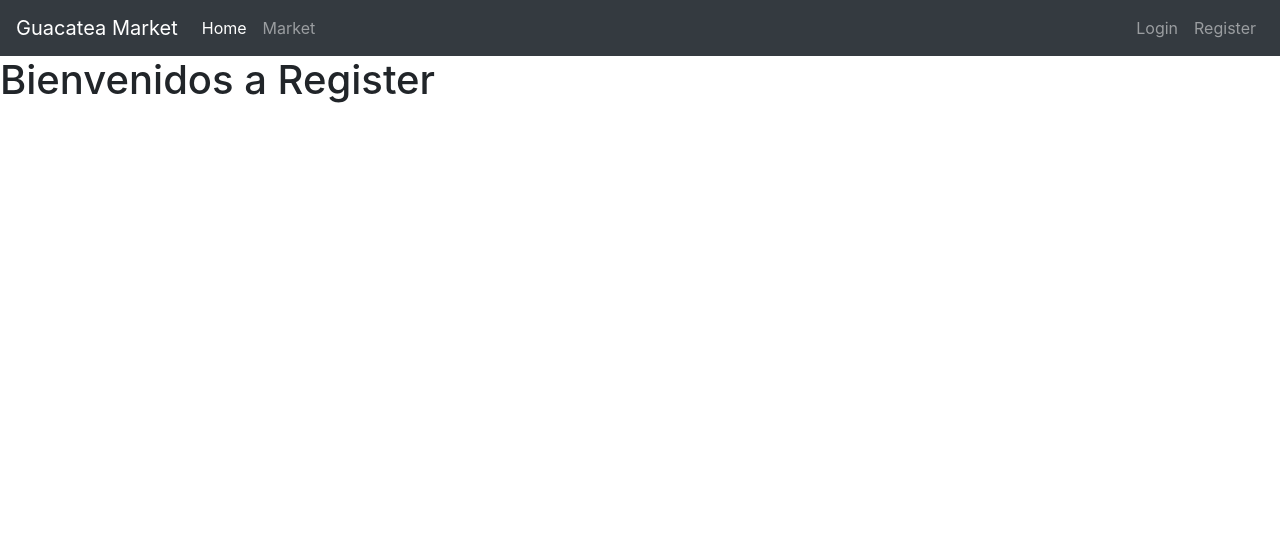
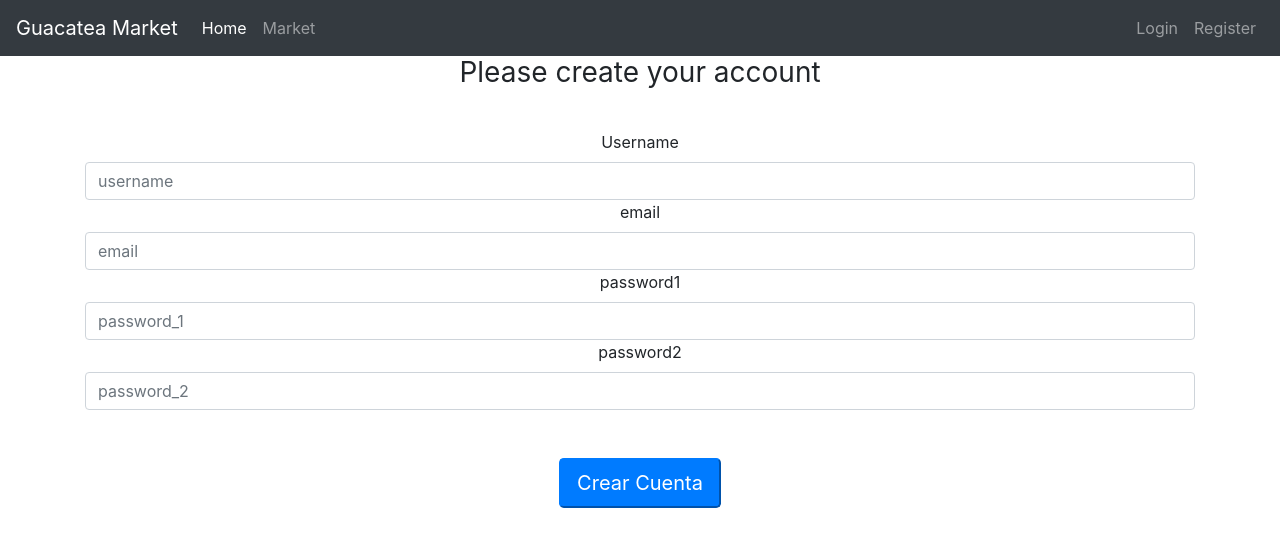
Before and after one commit to Backup8Bits/Guacatea_Market, a Flask app: page /register in a window 1280 px wide. Shown: the top 555 px of the page. Run offline with Flask 2, Linux system fonts and the light colour scheme; some libraries are stand-ins or nearby versions.

Commit message:
Added forms functionality

```diff
--- a/guacatea_market/market/forms.py
+++ b/guacatea_market/market/forms.py
@@ -1 +1,16 @@
 # Aca estaran los formularios que haremos con flask_wtf y wtforms
+from flask_wtf import FlaskForm
+from wtforms import StringField, PasswordField, SubmitField
+
+class RegisterForm(FlaskForm):
+    username = StringField(label='Username')
+    email = StringField('email')
+    password_1 = PasswordField('password1')
+    password_2 = PasswordField('password2')
+    submit = SubmitField('Crear Cuenta')
+
+
+class LoginForm(FlaskForm):
+    username = StringField('username')
+    password = PasswordField('password')
+    submit = SubmitField('submit')
--- a/guacatea_market/market/routes.py
+++ b/guacatea_market/market/routes.py
@@ -1,5 +1,6 @@
 from market import app
 from flask import render_template
+from market.forms import RegisterForm, LoginForm
 
 
 @app.route('/')
@@ -15,7 +16,9 @@ def market_page():
 
 @app.route('/register', methods=["GET","POST"])
 def register_page():
-    return render_template('register.html')
+    form = RegisterForm()
+
+    return render_template('register.html', form=form)
 
 
 @app.route('/login', methods=["GET", "POST"])
--- a/guacatea_market/market/templates/base.html
+++ b/guacatea_market/market/templates/base.html
@@ -31,7 +31,7 @@
                 <a class="nav-link" href="#">Login</a>
             </li>
             <li class="nav-item">
-                <a class="nav-link" href="#">Register</a>
+                <a class="nav-link" href="{{url_for('register_page')}}">Register</a>
             </li>
         </ul>
       </div>
--- a/guacatea_market/market/templates/register.html
+++ b/guacatea_market/market/templates/register.html
@@ -6,5 +6,30 @@ Register Page
 
 
 {% block content %}
-<h1>Bienvenidos a Register</h1>
+<body class="text-center" >
+    <div class="container">
+        <form method="POST" class="form-register">
+            {{ form.hidden_tag() }}
+            <h1 class="h3 mb-3 font-weight-normal">
+                Please create your account
+            </h1>
+            <br>
+
+                {{ form.username.label() }}
+                {{ form.username(class="form-control", placeholder="username") }}
+
+                {{ form.email.label() }}
+                {{ form.email(class="form-control", placeholder="email") }}
+
+                {{ form.password_1.label() }}
+                {{ form.password_1(class="form-control", placeholder="password_1") }}
+
+                {{ form.password_2.label() }}
+                {{ form.password_2(class="form-control", placeholder="password_2") }}
+
+                {{ form.submit(class="btn-lg btn-primary m-5")}}
+
+        </form>
+    </div>
+</body>
 {% endblock %}
--- a/guacatea_market/run.py
+++ b/guacatea_market/run.py
@@ -13,8 +13,11 @@ load_dotenv()
 
 # Checa si el run.py ha sido ejecutado directamente y no importado
 if __name__ == '__main__':
-    PORT = int(os.getenv("FLASK_RUN_PORT", 5000))
+
+    """PORT = int(os.getenv("FLASK_RUN_PORT", 5000))
     HOST = os.getenv("FLASK_RUN_HOST", "0.0.0.0")
     DEBUG = os.getenv("DEBUG", False)
 
-    app.run(host=HOST, port=PORT, debug=DEBUG)
+    app.run(host=HOST, port=PORT, debug=DEBUG)"""
+    # Esto te ayudara a correr la app ya que aun no tienes el docker ;)
+    app.run(debug=True)
```
Also changed, not shown: guacatea_market/market/__init__.py (+5 -6 lines), guacatea_market/market/models.py (+17 -1 lines), guacatea_market/market/templates/home.html (+9 -12 lines), guacatea_market/market/templates/login.html (+1 -27 lines), guacatea_market/requirements.txt (+14 -0 lines), 1 other file.
